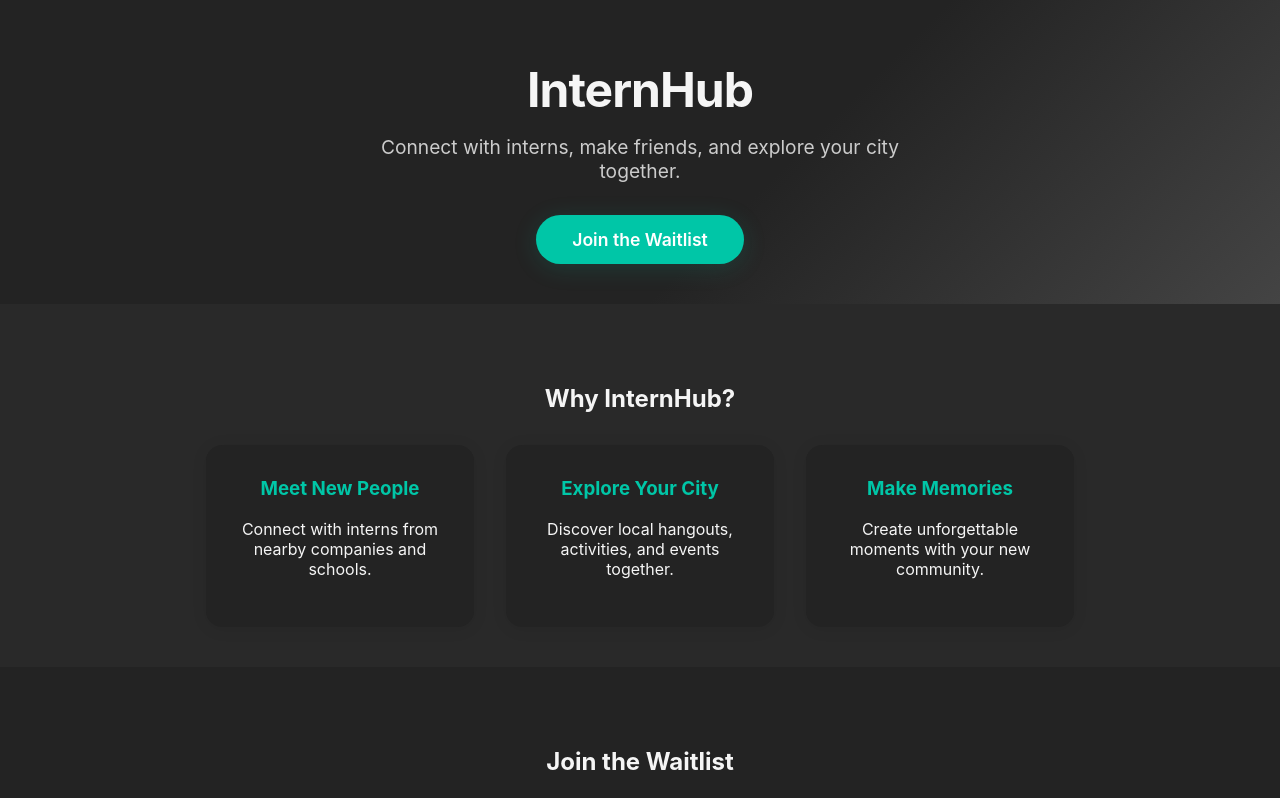
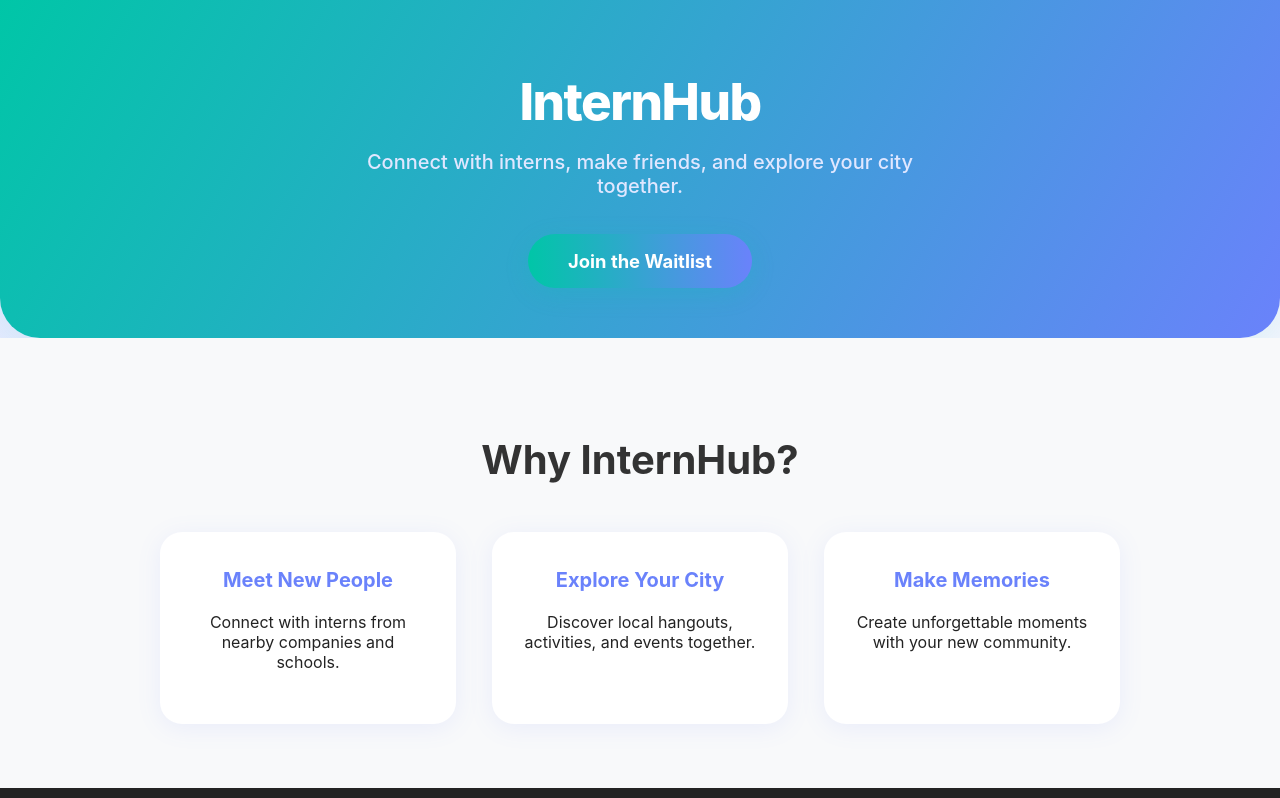
Before and after one commit to rish7585/InternHub, a React (Create React App) app: page / in a window 1280 px wide. Shown: the top 798 px of the page. Built offline with nearby package versions, Linux system fonts and the light colour scheme.

Commit message:
Update App.css

```diff
--- a/src/App.css
+++ b/src/App.css
@@ -1,8 +1,8 @@
 body {
   margin: 0;
-  font-family: 'Inter', Arial, sans-serif;
-  background: #232323;
-  color: #f5f5f5;
+  font-family: 'Inter', 'Nunito', 'Poppins', Arial, sans-serif;
+  background: linear-gradient(135deg, #e0e7ff 0%, #f8fafc 100%);
+  color: #232323;
 }
 
 .App {
@@ -10,8 +10,12 @@ body {
 }
 
 .hero {
-  padding: 60px 20px 40px 20px;
-  background: linear-gradient(135deg, #232323 60%, #444 100%);
+  padding: 70px 20px 50px 20px;
+  background: linear-gradient(120deg, #00c6a7 0%, #6a82fb 100%);
+  color: #fff;
+  border-bottom-left-radius: 40px;
+  border-bottom-right-radius: 40px;
+  box-shadow: 0 8px 32px rgba(0,198,167,0.08);
 }
 
 .logo {
@@ -21,59 +25,294 @@ body {
 }
 
 h1 {
-  font-size: 3rem;
-  margin: 0 0 16px 0;
-  font-weight: 700;
-  letter-spacing: -1px;
+  font-size: 3.2rem;
+  margin: 0 0 18px 0;
+  font-weight: 800;
+  letter-spacing: -1.5px;
+  font-family: 'Poppins', 'Inter', Arial, sans-serif;
 }
 
 .subtitle {
-  font-size: 1.2rem;
+  font-size: 1.25rem;
   max-width: 600px;
-  margin: 0 auto 32px auto;
-  color: #ccc;
+  margin: 0 auto 36px auto;
+  color: #e0e7ff;
+  font-weight: 500;
 }
 
 .cta-btn {
   display: inline-block;
-  padding: 14px 36px;
-  background: #00c6a7;
+  padding: 16px 40px;
+  background: linear-gradient(90deg, #00c6a7 0%, #6a82fb 100%);
   color: #fff;
-  border-radius: 30px;
-  font-size: 1.1rem;
-  font-weight: 600;
+  border-radius: 32px;
+  font-size: 1.15rem;
+  font-weight: 700;
   text-decoration: none;
-  box-shadow: 0 4px 24px rgba(0,198,167,0.15);
-  transition: background 0.2s;
+  box-shadow: 0 6px 24px rgba(0,198,167,0.18);
+  transition: background 0.2s, transform 0.2s;
+  border: none;
 }
 .cta-btn:hover {
-  background: #009e82;
+  background: linear-gradient(90deg, #6a82fb 0%, #00c6a7 100%);
+  transform: translateY(-2px) scale(1.04);
 }
 
 .features {
-  padding: 60px 20px 40px 20px;
-  background: #292929;
+  padding: 4rem 2rem;
+  background-color: #f8f9fa;
+}
+
+.features h2 {
+  text-align: center;
+  margin-bottom: 3rem;
+  font-size: 2.5rem;
+  color: #333;
+}
+
+.features-grid-section {
+  padding: 2.5rem 2rem 0 2rem;
+  background: #f8f9fa;
+}
+
+.features-grid-title {
+  text-align: center;
+  margin-bottom: 2rem;
+  font-size: 2rem;
+  color: #333;
+}
+
+.features-grid {
+  display: grid;
+  grid-template-columns: repeat(auto-fit, minmax(280px, 1fr));
+  gap: 2rem;
+  max-width: 1200px;
+  margin: 0 auto;
 }
 
 .features-list {
   display: flex;
   flex-wrap: wrap;
   justify-content: center;
-  gap: 32px;
-  margin-top: 32px;
+  gap: 36px;
+  margin-top: 36px;
 }
 
 .feature {
-  background: #232323;
-  border-radius: 16px;
-  padding: 32px 24px;
-  width: 220px;
-  box-shadow: 0 2px 16px rgba(0,0,0,0.08);
+  background: #fff;
+  border-radius: 22px;
+  padding: 36px 28px;
+  width: 240px;
+  box-shadow: 0 4px 24px rgba(106,130,251,0.10);
+  transition: transform 0.2s, box-shadow 0.2s;
+  position: relative;
+}
+.feature:hover {
+  transform: translateY(-6px) scale(1.03);
+  box-shadow: 0 8px 32px rgba(0,198,167,0.16);
+}
+.feature h3 {
+  margin-top: 0;
+  color: #6a82fb;
+  font-size: 1.25rem;
+  font-weight: 700;
 }
 
-.feature h3 {
-  margin-top: 0;
+.details-features {
+  margin: 2rem auto 0 auto;
+  max-width: 500px;
+  background: #fff;
+  color: #232323;
+  border-radius: 12px;
+  box-shadow: 0 2px 8px rgba(0,0,0,0.06);
+  padding: 1.5rem 1.5rem 1rem 1.5rem;
+  text-align: left;
+}
+
+.details-features h3 {
+  font-size: 1.2rem;
+  margin-bottom: 0.5rem;
   color: #00c6a7;
+}
+
+.details-features-list {
+  list-style: none;
+  padding: 0;
+  margin: 0;
+}
+
+.details-features-list li {
+  font-size: 1rem;
+  margin-bottom: 0.5rem;
+  padding-left: 1.2rem;
+  position: relative;
+}
+
+.details-features-list li:before {
+  content: '';
+  position: absolute;
+  left: 0;
+}
+
+.features-grid-section.dropdown {
+  position: relative;
+  max-width: 1200px;
+  margin: 0 auto 0.5rem auto;
+  background: none;
+  padding: 0;
+}
+
+.dropdown-toggle {
+  margin: 0.5rem auto 0 auto;
+  background: linear-gradient(90deg, #00c6a7 0%, #6a82fb 100%);
+  color: #fff;
+  border-radius: 24px;
+  box-shadow: 0 2px 8px rgba(0,0,0,0.12);
+  padding: 1.1rem 1.5rem;
+  cursor: pointer;
+  font-size: 1.15rem;
+  font-weight: 700;
+  transition: background 0.2s, box-shadow 0.2s, transform 0.2s;
+  text-align: left;
+  max-width: 400px;
+  display: flex;
+  align-items: center;
+  gap: 0.5rem;
+  border: none;
+  position: relative;
+}
+.dropdown-toggle:hover, .dropdown-toggle:focus {
+  background: linear-gradient(90deg, #6a82fb 0%, #00c6a7 100%);
+  box-shadow: 0 4px 16px rgba(0,198,167,0.10);
+  transform: scale(1.03);
+}
+
+.dropdown-chevron {
+  display: inline-block;
+  transition: transform 0.3s cubic-bezier(.4,2,.6,1);
+  font-size: 1.3em;
+}
+
+.dropdown-toggle[aria-expanded="true"] .dropdown-chevron {
+  transform: rotate(180deg);
+}
+
+.dropdown-backdrop {
+  position: fixed;
+  top: 0; left: 0; right: 0; bottom: 0;
+  background: rgba(0,0,0,0.12);
+  z-index: 9;
+  animation: fadeInBackdrop 0.3s;
+}
+
+@keyframes fadeInBackdrop {
+  from { opacity: 0; }
+  to { opacity: 1; }
+}
+
+.dropdown-content {
+  position: absolute;
+  bottom: 100%;
+  left: 50%;
+  transform: translateX(-50%);
+  margin-bottom: 0.1rem;
+  display: none;
+  min-width: 420px;
+  max-width: 520px;
+  width: 520px;
+  max-height: 420px;
+  overflow-y: auto;
+  padding: 1.2rem 0.7rem;
+  gap: 1.2rem;
+  background: #fff;
+  border-radius: 18px;
+  box-shadow: 0 8px 32px rgba(106,130,251,0.13);
+  z-index: 10;
+}
+.dropdown-content.open {
+  display: grid;
+  grid-template-columns: 1fr 1fr;
+}
+
+.dropdown-close {
+  position: absolute;
+  top: 0.5rem;
+  right: 0.7rem;
+  background: none;
+  border: none;
+  font-size: 1.5rem;
+  color: #888;
+  cursor: pointer;
+  z-index: 11;
+  transition: color 0.2s;
+}
+.dropdown-close:hover {
+  color: #00c6a7;
+}
+
+.feature-category {
+  background: #f8f9fc;
+  padding: 1rem;
+  border-radius: 14px;
+  font-size: 1rem;
+  box-shadow: 0 2px 8px rgba(106,130,251,0.07);
+  transition: transform 0.2s, box-shadow 0.2s;
+}
+.feature-category:hover {
+  transform: translateY(-4px) scale(1.03);
+  box-shadow: 0 6px 18px rgba(0,198,167,0.10);
+}
+.feature-category h3 {
+  font-size: 1.1rem;
+  margin-bottom: 0.7rem;
+  color: #00c6a7;
+  font-weight: 700;
+}
+.feature-category ul {
+  list-style: none;
+  padding: 0;
+  margin: 0;
+}
+.feature-category li {
+  margin-bottom: 0.7rem;
+  padding-left: 1.3rem;
+  position: relative;
+  color: #555;
+  line-height: 1.5;
+  font-size: 0.98rem;
+}
+.feature-category li:before {
+  content: "•";
+  position: absolute;
+  left: 0;
+  color: #6a82fb;
+}
+
+@media (max-width: 900px) {
+  .features-list {
+    flex-direction: column;
+    align-items: center;
+    gap: 24px;
+  }
+  .feature {
+    width: 90%;
+    padding: 28px 12px;
+  }
+}
+
+@media (max-width: 700px) {
+  .dropdown-content,
+  .dropdown-content.open {
+    min-width: 90vw;
+    max-width: 98vw;
+    width: 98vw;
+    grid-template-columns: 1fr;
+    max-height: 70vh;
+    padding: 0.7rem 0.2rem;
+  }
+  .feature-category {
+    padding: 0.7rem;
+  }
 }
 
 .waitlist {
@@ -137,6 +376,8 @@ footer {
   color: #888;
   font-size: 0.95rem;
   margin-top: 40px;
+  border-top-left-radius: 24px;
+  border-top-right-radius: 24px;
 }
 
 .thank-you-page {
```
